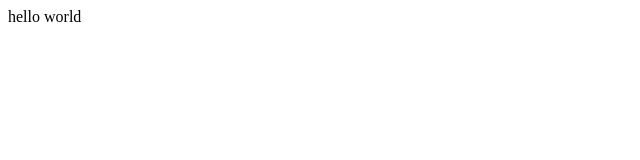
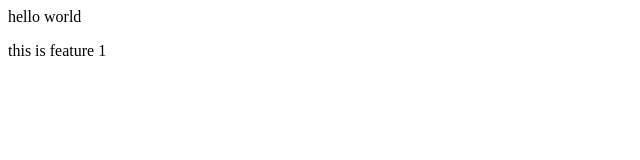
Before and after one commit to Himadri7004/localrepo, a plain HTML site: page localrepo/index.html in a window 1280 px wide. Shown: the full height of the page, 0-640 px from the left. Drawn offline with Linux system fonts and the light colour scheme.

Commit message:
Add new feature

```diff
--- a/localrepo/index.html
+++ b/localrepo/index.html
@@ -1 +1,3 @@
 <p>hello world</p>
+<p> this is feature 1
+</p>
```
